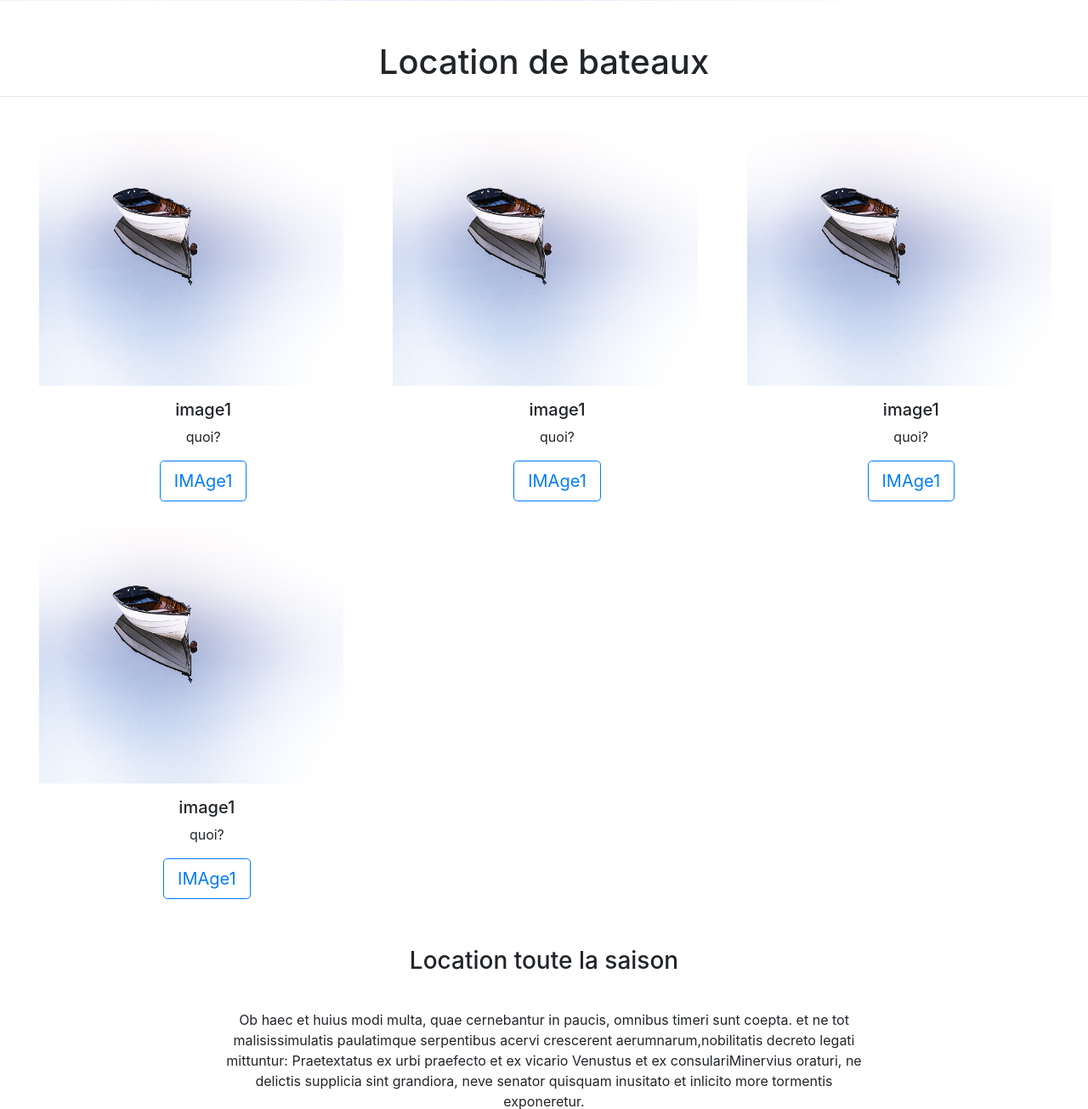
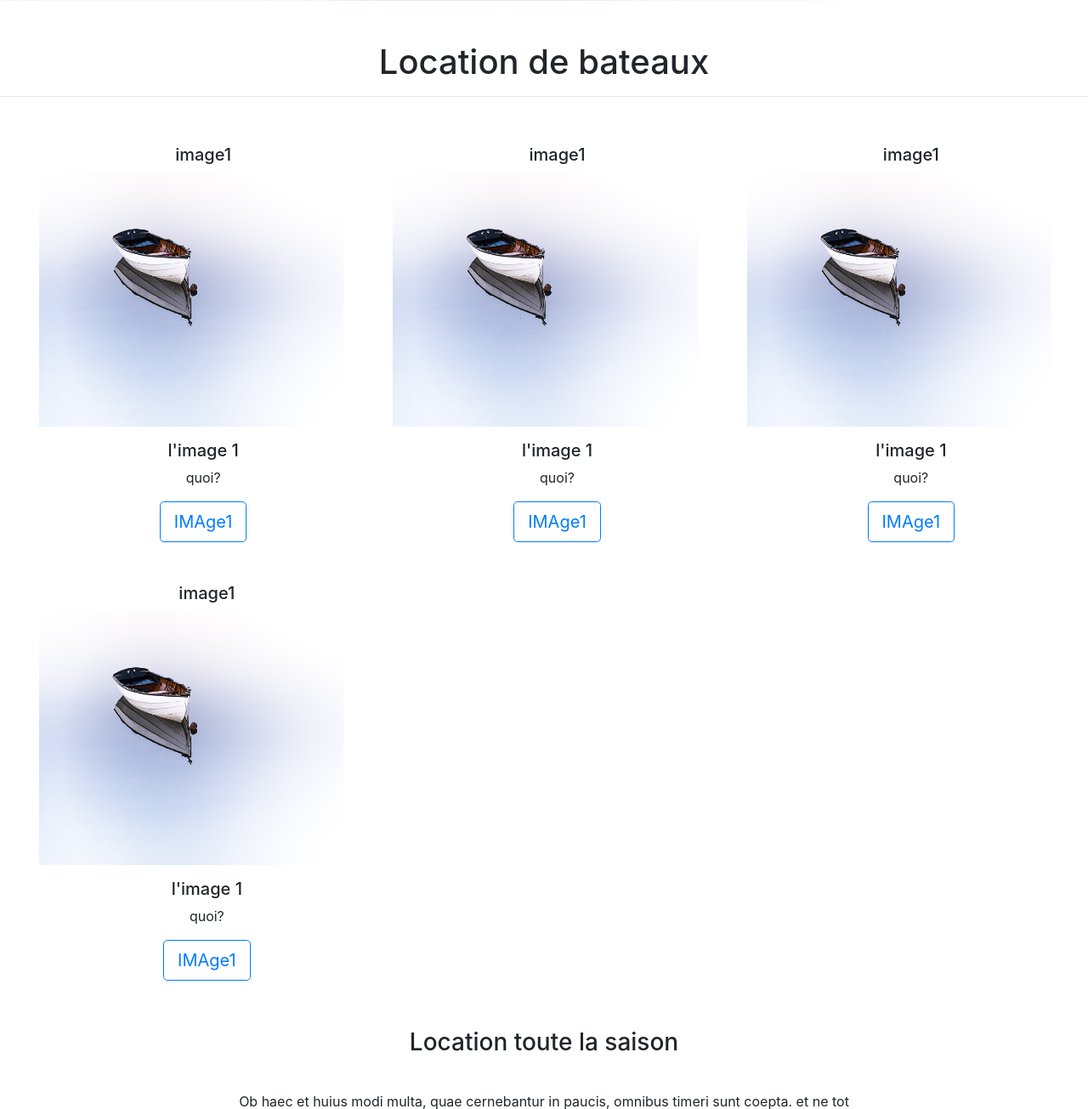
Before and after one commit to Quadro-Mediterranee-Developpement/AfYachting, a PHP site: page / in a window 1280 px wide; the page is wider, and only the part inside the window is pictured. Shown: the part 779-2084 px from the top of that part at 85% size. Run offline with PHP 8.4, Linux system fonts and the light colour scheme.

Commit message:
column corriger

```diff
--- a/mod/column.php
+++ b/mod/column.php
@@ -1,4 +1,5 @@
 <?php
+
 if (basename(__FILE__) == basename($_SERVER["SCRIPT_FILENAME"])) {
     header('Location: ../index?p=404');
     exit();
@@ -6,23 +7,25 @@ if (basename(__FILE__) == basename($_SERVER["SCRIPT_FILENAME"])) {
 
 //$col_title, $col_img, $col_subtitle, $col_data, $col_button, $col_button_link
     function column($information) {
+        echo "<div class='container-fluid mt-4 mb-4 imgBgBoat infoContainer'> <div class='row ml-3 '>";
+        foreach ($information as $i) {
+            echo "<div class='col d-flex flex-column mt-3 mb-3'>";
+            if ($i[0] != NULL) {
+                echo "<h5 class='text-center mt-3'>$i[0]</h5>";
+            }
+            if ($i[1] != NULL) {
+                echo "<img src='img/$i[1].png' alt='' class='midPict '/>";
+            }
+            if ($i[2] != NULL) {
+                echo "<h5 class='text-center mt-3'>$i[2]</h5>";
+            }
+            if ($i[3] != NULL) {
+                echo "<p class='text-center'>$i[3]</p>";
+            }
+            if ($i[4] != NULL && $i[5] != NULL) {
+                echo "<a class='btn btn-outline-primary btn-lg align-self-center' href='?p=$i[5]'>$i[4]</a>";
+            } echo "</div>";
+        } echo "</div></div>";
+    }
 
-
-        ?> <div class="container-fluid mt-4 mb-4 imgBgBoat infoContainer">
-            <div class="row ml-3 "> <?php
-        foreach ($information as $i) {
-
-                    ?>
-
-                <div class="col d-flex flex-column mt-3 mb-3">
-                    <img src="img/<?php echo $i[1]; ?>.png" alt="" class="midPict "/>
-                    <h5 class="text-center mt-3"><?php echo $i[0]; ?></h5>
-                    <p class="text-center"><?php echo $i[3]; ?></p>
-                    <a class="btn btn-outline-primary btn-lg align-self-center" href="?p=<?php echo $i[5]; ?>"><?php echo $i[4]; ?></a>
-                </div>
-                    <?php
-                }
-                ?> </div></div> <?php
-        }
-
-    }
+}
```
